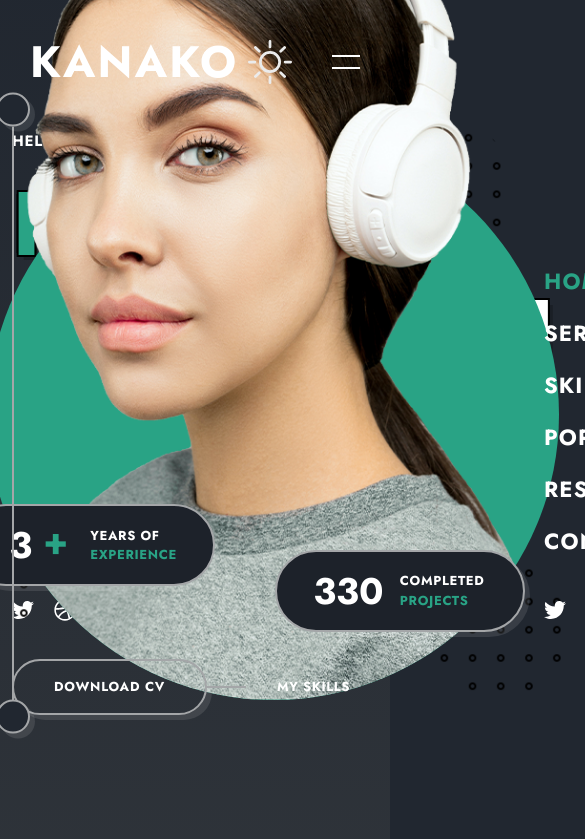
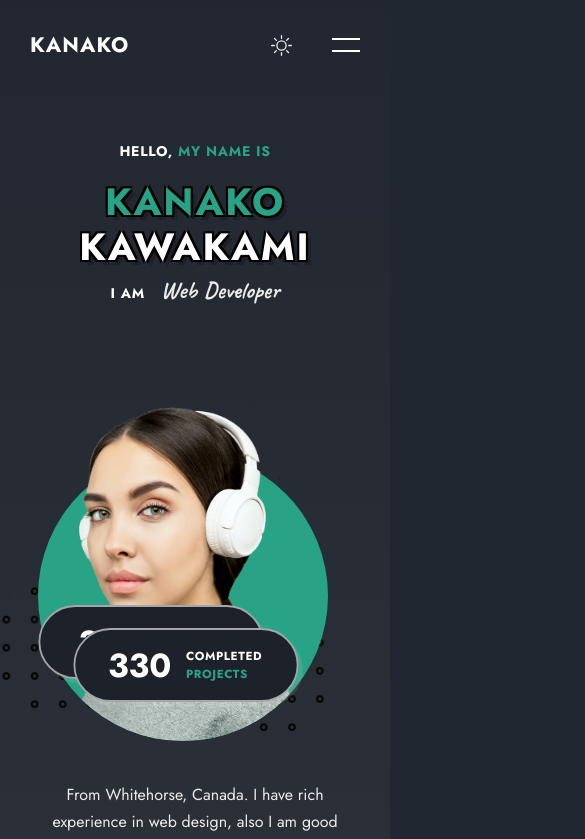
Before and after one commit to Kanako-muff/kanakos_portfolio, a React (Vite) app: page /#home in a window 390 px wide. Shown: the top 839 px of the page, 585 px wide, since content can reach past the window. Built offline with nearby package versions, Linux system fonts and the light colour scheme.

Commit message:
responsive css first commit

```diff
--- a/src/App.css
+++ b/src/App.css
@@ -42,8 +42,8 @@
   --body-font: "Jost", sans-serif;
   --second-font: "Caveat", cursive;
 
-  --biggest-font-size: 90px;
-  --h1-font-size: 44px;
+  --biggest-font-size: clamp(2.25rem, 1.125rem + 5.1429vw, 5.625rem);
+  --h1-font-size: clamp(1.75rem, 1.4167rem + 1.5238vw, 2.75rem);
   --h2-font-size: 30px;
   --h3-font-size: 28px;
   --h4-font-size: 44px;
@@ -168,6 +168,10 @@ img {
 #REUSABLE CSS CLASS
 \*--------------------------------------*/
 
+.main {
+  overflow: hidden;
+}
+
 .container {
   max-width: 1300px;
   padding-inline: 12px;
@@ -243,6 +247,7 @@ img {
 
 .section__title {
   font-size: var(--h1-font-size);
+  padding-top: 60px;
 }
 
 .section__subtitle {
@@ -342,3 +347,17 @@ img {
   bottom: -50px;
   transform: translate(-50%, -100%);
 }
+
+.section__deco .shape {
+  max-width: 226px;
+  height: 226px;
+  bottom: -200px;
+}
+
+.deco__left .shape {
+  left: -170px;
+}
+
+.deco__right {
+  right: -170px;
+}
--- a/src/components/header/Header.jsx
+++ b/src/components/header/Header.jsx
@@ -5,6 +5,7 @@ import { BsSun, BsMoon } from "react-icons/bs";
 import "./header.css";
 import { Link } from "react-scroll";
 import { animateScroll } from "react-scroll";
+import shapeOne from "../../assets/shape-1.png";
 
 const getStorageTheme = () => {
   let theme = "light-theme";
@@ -98,6 +99,10 @@ const Header = () => {
               </a>
             </div>
           </div>
+
+          <div className="section__deco deco__left header__deco">
+            <img src={shapeOne} alt="" className="shape" />
+          </div>
         </div>
 
         <div className="nav__btns">
--- a/src/components/header/header.css
+++ b/src/components/header/header.css
@@ -42,6 +42,7 @@
   display: flex;
   background-color: var(--bg-color-alt);
   transition: all 1s var(--transition);
+  overflow: hidden;
   z-index: 10;
 }
 
@@ -142,3 +143,13 @@
   transform: rotate(45deg);
   bottom: 14px;
 }
+
+.header__deco {
+  left: 75px;
+}
+
+.header__deco .shape {
+  top: -200px;
+  left: -168px;
+  z-index: -1;
+}
--- a/src/index.css
+++ b/src/index.css
@@ -0,0 +1,142 @@
+@media screen and (max-width: 1400px) {
+  .section__deco:not(.header__deco) {
+    display: none;
+  }
+
+  .header {
+    padding: 30px 12px;
+  }
+
+  .home__img-wrapper {
+    max-width: 600px;
+    transform: translateY(-6%);
+  }
+
+  .home__profile {
+    height: auto !important;
+  }
+
+  .home__data {
+    transform: scale(0.9);
+  }
+
+  .shape__1 {
+    width: 203px;
+    height: 203px;
+  }
+
+  .shape__2 {
+    width: 126px;
+    height: 126px;
+  }
+}
+
+@media screen and (max-width: 1200px) {
+  .container {
+    max-width: 960px !important;
+  }
+
+  .home {
+    padding-top: 140px;
+  }
+
+  .home__subtitle,
+  .home__title,
+  .home__job,
+  .home__text {
+    text-align: center;
+  }
+
+  .home__text {
+    margin-inline: auto;
+  }
+
+  .home__img-wrapper {
+    position: relative !important;
+    transform: initial;
+    right: initial;
+    margin-inline: auto;
+    margin-top: 140px;
+  }
+
+  .home__socials,
+  .home__btns {
+    justify-content: center;
+  }
+
+  .skills__container,
+  .portfolio__container {
+    grid-template-columns: repeat(2, 1fr) !important;
+  }
+
+  .footer__copyright:nth-child(2) {
+    justify-self: start !important;
+  }
+}
+
+@media screen and (max-width: 1200px) {
+  :root {
+    --h2-font-size: 24px !important;
+    --h3-font-size: 23px !important;
+    --h4-font-size: 21px !important;
+    --h5-font-size: 20px !important;
+    --largest-font-size: 19px !important;
+    --larger-font-size: 18px !important;
+    --large-font-size: 16px !important;
+    --normal-font-size: 15px !important;
+    --small-font-size: 14px !important;
+    --smaller-font-size: 13px !important;
+    --tiny-font-size: 12px !important;
+  }
+
+  .container {
+    max-width: 740px;
+    padding-inline: 50px !important;
+  }
+
+  .home__btns {
+    flex-direction: column;
+    align-items: center;
+    row-gap: 60px;
+  }
+
+  .hero__link::before {
+    left: 50% !important;
+    top: -72% !important;
+    transform: translateX(-50%) !important;
+    width: 2px !important;
+    height: 40px !important;
+  }
+
+  .skills__container,
+  .portfolio__container {
+    gap: 30px !important;
+  }
+
+  .portfolio__img {
+    height: 200px !important;
+  }
+
+  .resume__container {
+    grid-template-columns: 1fr !important;
+    row-gap: 40px !important;
+  }
+
+  .resume__icon {
+    width: 40px !important;
+    height: 40px !important;
+  }
+
+  .contact__form-group {
+    grid-template-columns: 1fr !important;
+    row-gap: 0 !important;
+  }
+
+  .contact__card-icon {
+    font-size: var(--large-font-size) !important;
+  }
+
+  .contact__card {
+    padding-left: 100px !important;
+  }
+}
```
